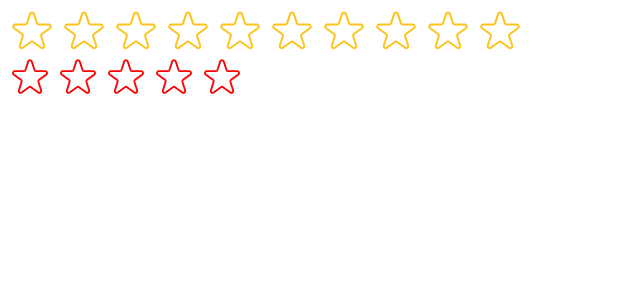
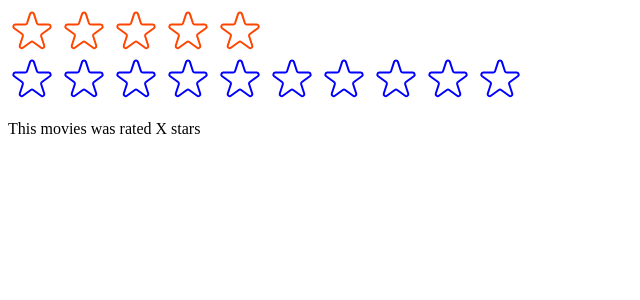
Before and after one commit to Cleve-codes/01-pure-react, a React (Create React App) app in the folder 0x06-usepopcorn/usepopcorn/: page / in a window 1280 px wide. Shown: the top 300 px of the page, without its empty margins (0-640 px from the left). Built offline with nearby package versions, Linux system fonts and the light colour scheme.

Commit message:
component

```diff
--- /dev/null
+++ b/0x06-usepopcorn/usepopcorn/src/components/RatingProvider.js
@@ -0,0 +1,30 @@
+import React, { useState, createContext, useContext, useEffect } from "react"
+
+const RatingContext = createContext();
+
+const RatingProvider = ({ children }) => {
+  const [rating, setRating] = useState(0);
+
+  useEffect(() => {
+    // Load user's rating from some source (e.g., an API call)
+    // For this example, I'm using a static value
+    const userRating = 3;
+    setRating(userRating);
+  }, []);
+
+  return (
+    <RatingContext.Provider value={{ rating, setRating }}>
+      {children}
+    </RatingContext.Provider>
+  );
+};
+
+const useRating = () => {
+  const context = useContext(RatingContext);
+  if (context === undefined) {
+    throw new Error("useRating must be used within a RatingProvider");
+  }
+  return context;
+};
+
+export { RatingProvider, useRating };
--- a/0x06-usepopcorn/usepopcorn/src/components/StarRating.js
+++ b/0x06-usepopcorn/usepopcorn/src/components/StarRating.js
@@ -1,5 +1,6 @@
 import React from "react";
 import { useState } from "react";
+
 
 const StarRating = ({
   maxRating = 5,
--- a/0x06-usepopcorn/usepopcorn/src/index.js
+++ b/0x06-usepopcorn/usepopcorn/src/index.js
@@ -2,16 +2,28 @@ import React from "react";
 import ReactDOM from "react-dom/client";
 //import App from "./App";
 import StarRating from "./components/StarRating";
+import { RatingProvider } from "./components/RatingProvider";
 //import "./index.css";
+
+
+
+const Test = () => {
+  return (
+    <div>
+      <StarRating color="blue" maxRating={10} />
+      <p>This movies was rated X stars</p>
+    </div>
+  );
+};
 
 const root = ReactDOM.createRoot(document.getElementById("root"));
 root.render(
   <React.StrictMode>
     {/*<App />*/}
-    <StarRating
-      maxRating={10}
-      messages={["Terrible", "Bad", "Okay", "Good", "Amazing"]}
-    />
-    <StarRating maxRating={5} size={44} color="red" />
+    <RatingProvider>
+      {/* Other components */}
+      <StarRating color="orangered" />
+    </RatingProvider>
+    <Test />
   </React.StrictMode>
 );
```
